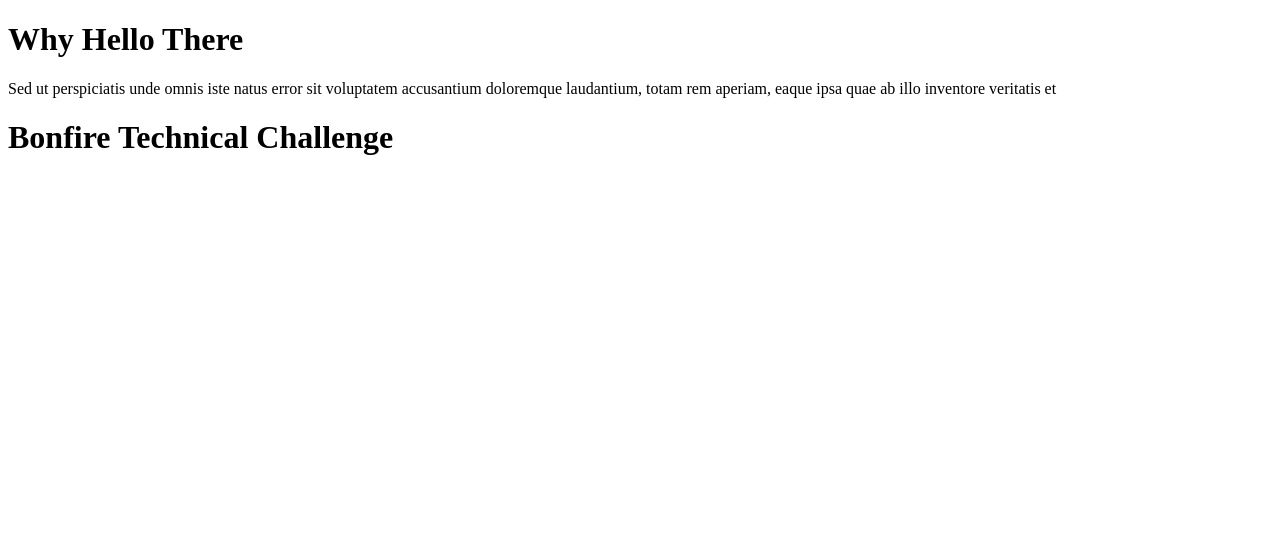
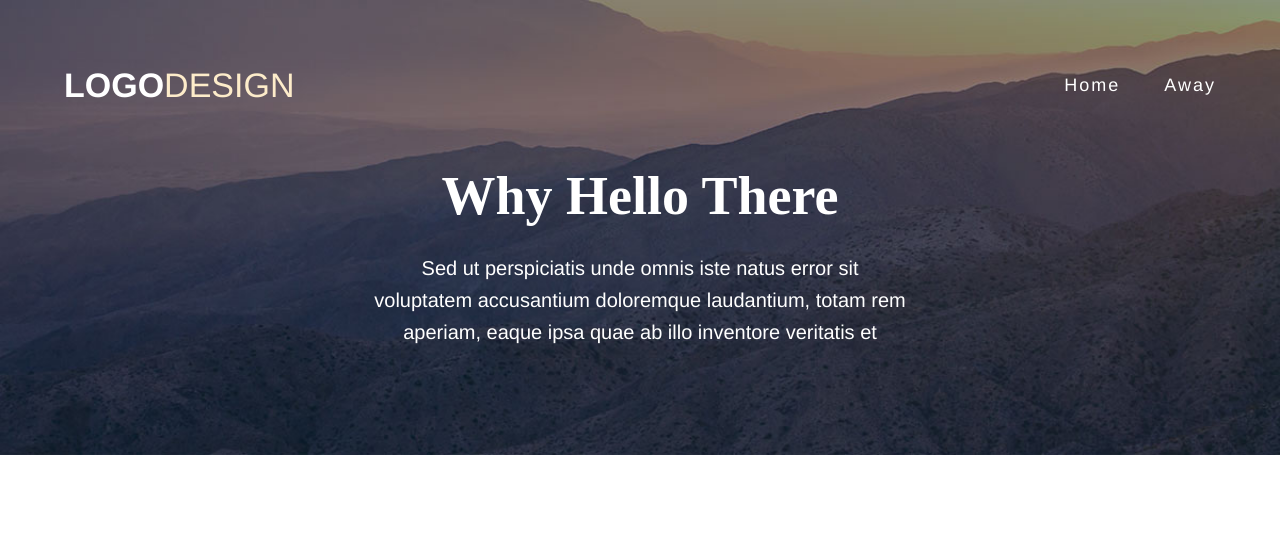
Before and after one commit to michaelmolchan/bonfire-technical-challenge, a website: page index.html in a window 1280 px wide. Drawn offline with nearby package versions, Linux system fonts and the light colour scheme.

Commit message:
Add Nav and Intro sections
- Add logo text and nav items to navigation.
- Add background image and intro text to intro section.

```diff
--- a/assets/styles/main.css
+++ /dev/null
@@ -1,7 +0,0 @@
-body {
-  background: #000;
-}
-
-h1 {
-  color: #FF2734;
-}
--- /dev/null
+++ b/assets/styles/styles.css
@@ -0,0 +1,114 @@
+body {
+  background-color: #fff;
+  margin: 0;
+  padding: 0;
+}
+
+header {
+  /* background-color: #232d30; */
+  height: 170px;
+  position: fixed;
+  top: 0;
+  width: 100%;
+  z-index: 1;
+
+  /* box shadow */
+  /* -webkit-box-shadow: 0 0 8px 1px rgba(0, 0, 0, 0.5);
+  box-shadow: 0 0 8px 1px rgba(0, 0, 0, 0.5); */
+}
+
+header::after {
+  content: '';
+  display: table;
+  clear: both;
+}
+
+.nav-container {
+  width: 90%;
+  margin: 0 auto;
+}
+
+.nav-logo {
+  float: left;
+  /* padding-top: 80px; */
+}
+
+.nav-logo a {
+  text-transform: uppercase;
+  text-decoration: none;
+  font-family: 'Helvetica', 'Arial', sans-serif;
+  color: #fff;
+  font-size: 34px;
+  font-weight: bold;
+  vertical-align: middle;
+  line-height: 170px;
+}
+
+.nav-logo .light {
+  font-weight: normal;
+}
+
+nav {
+  float: right;
+}
+
+nav ul {
+  margin: 0;
+  padding: 0;
+  list-style: none;
+}
+
+nav li {
+  display: inline-block;
+  margin-left: 40px;
+  vertical-align: middle;
+  line-height: 170px;
+  letter-spacing: 2px;
+
+  /* position: relative; */
+}
+
+nav a {
+  color: #fff;
+  font-family: 'Helvetica', 'Arial', sans-serif;
+  text-decoration: none;
+  font-size: 18px;
+  font-weight: normal;
+  transition: 0.4s;
+}
+
+nav a:hover {
+  color: #fdecca;
+}
+
+.intro {
+  width: 100%;
+  max-width: 1920px;
+  background-image: url("../images/mountain-background.jpg");
+  background-size: 100%;
+  background-repeat: no-repeat;
+  /* background-attachment: fixed; */
+  height: 427px;
+  padding-top: 120px;
+}
+
+.intro .row {
+  padding: 20px 20px 25px;
+  margin: 0 auto;
+  width: 42%;
+  text-align: center;
+}
+
+.intro h1 {
+  color: #fff;
+  font-size: 54px;
+  line-height: 40px;
+}
+
+.intro h4 {
+  color: #fff;
+  font-size: 20px;
+  font-weight: lighter;
+  line-height: 32px;
+  font-family: 'Helvetica', 'Arial', sans-serif;
+}
--- a/index.html
+++ b/index.html
@@ -3,26 +3,38 @@
     <head>
       <title>Bonfire Challenge</title>
       <meta name="viewport" content="width=device-width, initial-scale=1">
-
-      <!-- Do not add `link` tags-->
-      <link rel="shortcut icon" type="image/x-icon" href="favicon.ico">
-
-      <!-- Do not add `script` tags-->
-      <script src="public/vendor.js" type="text/javascript" charset="utf-8" defer></script>
-      <script src="public/application.js" type="text/javascript" charset="utf-8" defer></script>
+      <link rel="shortcut icon" type="image/png" href="assets/images/favicon.png"/>
+      <link href="assets/styles/styles.css"rel="stylesheet" type="text/css">
+      <script src="https://code.jquery.com/jquery-3.2.1.min.js"></script>
+      <script src="assets/scripts/index.js" type="text/javascript" charset="utf-8" defer></script>
     </head>
     <body>
+
       <header>
 
-        <nav>
-        </nav>
+        <div class="nav-container">
 
-        <div class="intro">
-          <h1>Why Hello There</h1>
-          <p>Sed ut perspiciatis unde omnis iste natus error sit voluptatem accusantium doloremque laudantium, totam rem aperiam, eaque ipsa quae ab illo inventore veritatis et</p>
+          <div class="nav-logo">
+            <a href="#">Logo<span style="color: #fdecca; font-weight: 400;">design</span></a>
+          </div>
+
+          <nav>
+            <ul>
+              <li><a href="#">Home</a></li>
+              <li><a href="#">Away</a></li>
+            </ul>
+          </nav>
+
         </div>
 
       </header>
-      <h1>Bonfire Technical Challenge</h1>
+
+      <div class="intro">
+        <div class="row">
+          <h1>Why Hello There</h1>
+          <h4>Sed ut perspiciatis unde omnis iste natus error sit voluptatem accusantium doloremque laudantium, totam rem aperiam, eaque ipsa quae ab illo inventore veritatis et</h4>
+        </div>
+      </div>
+
     </body>
 </html>
```
Also changed, not shown: assets/images/candidate_cutup_sample.jpg (added), assets/images/favicon.png (added), assets/images/mountain-background.jpg (added), 1 other file.
